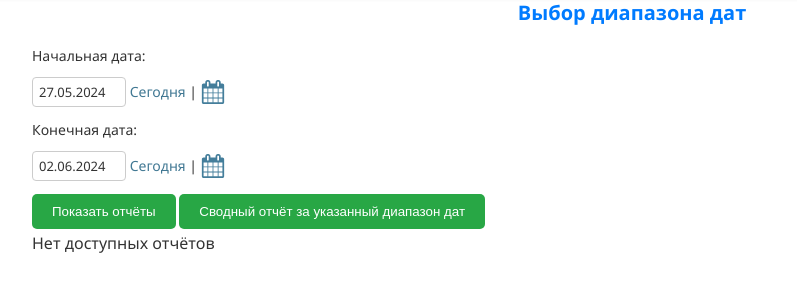
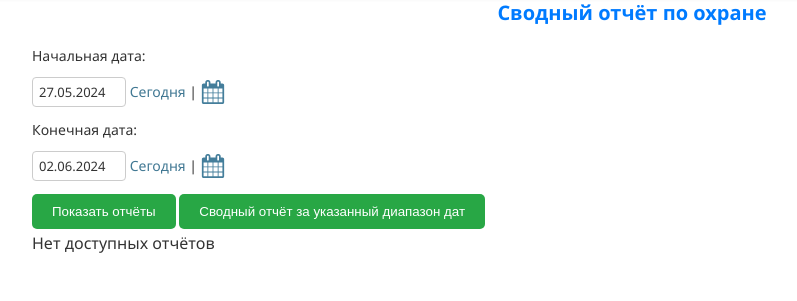
Before and after one commit to prizhimin/SB2, a Django app: page /daily/summary_weekly_report/ in a window 1280 px wide. Shown: the part 51-352 px from the top of the page, without its empty margins (8-805 px from the left). Run offline with Django 5.2, Linux system fonts and the light colour scheme; a user stored in the database is signed in; tables that the repository leaves empty hold one stand-in row (values such as "Sample post").

Commit message:
Сводный отчёт по охране за неделю

```diff
--- a/daily/templates/daily/date_range.html
+++ b/daily/templates/daily/date_range.html
@@ -1,7 +1,7 @@
 {% extends 'base.html' %}
 {% block title %}Еженедельные отчёты по охране{% endblock %}
 {% block content %}
-    <h1>Выбор диапазона дат</h1>
+    <h1>Сводный отчёт по охране</h1>
     <div class="container">
         <form method="POST" class="form-group">
             {% csrf_token %}
--- a/daily/templates/daily/reports_list.html
+++ b/daily/templates/daily/reports_list.html
@@ -49,9 +49,9 @@
         <a href="{% url 'summary_report' %}" class="action-link">
             <button type="button" class="yellow-button">Ежедневный отчёт</button>
         </a>
-        <!-- Кнопка "Еженедельный отчёт" -->
+        <!-- Кнопка "Сводный отчёт" -->
         <a href="{% url 'summary_weekly_report' %}" class="action-link">
-            <button type="button" class="yellow-button">Еженедельный отчёт</button>
+            <button type="button" class="yellow-button">Сводный отчёт</button>
         </a>
         {% endif %}
     </div>
--- a/daily/views.py
+++ b/daily/views.py
@@ -210,13 +210,6 @@ def success_page(request):
 @login_required
 @check_summary_report_creator
 def summary_weekly_report(request):
-    # monday_date = date(2024, 5, 20)
-    # weekly_sums = {}
-    # # Считаем суммы за неделю, начиная с указанного понедельника
-    # for department in Department.objects.all():
-    #     weekly_sums[department.name] = DailyReport.get_weekly_sums(department, monday_date)
-    # print(weekly_sums)
-    # return HttpResponse('ЕЖЕНЕДЕЛЬНЫЙ ОТЧЁТ')
 
     def get_week_range(input_date=None):
         """"
@@ -310,5 +303,4 @@ def generate_weekly_summary_report(request):
         else:
             return HttpResponse('Invalid form data')  # Сообщение о неверных данных формы
     else:
-        form = DateRangeForm()
         return HttpResponse('Only POST requests are allowed')  # Сообщение о неправильном методе запроса
```
